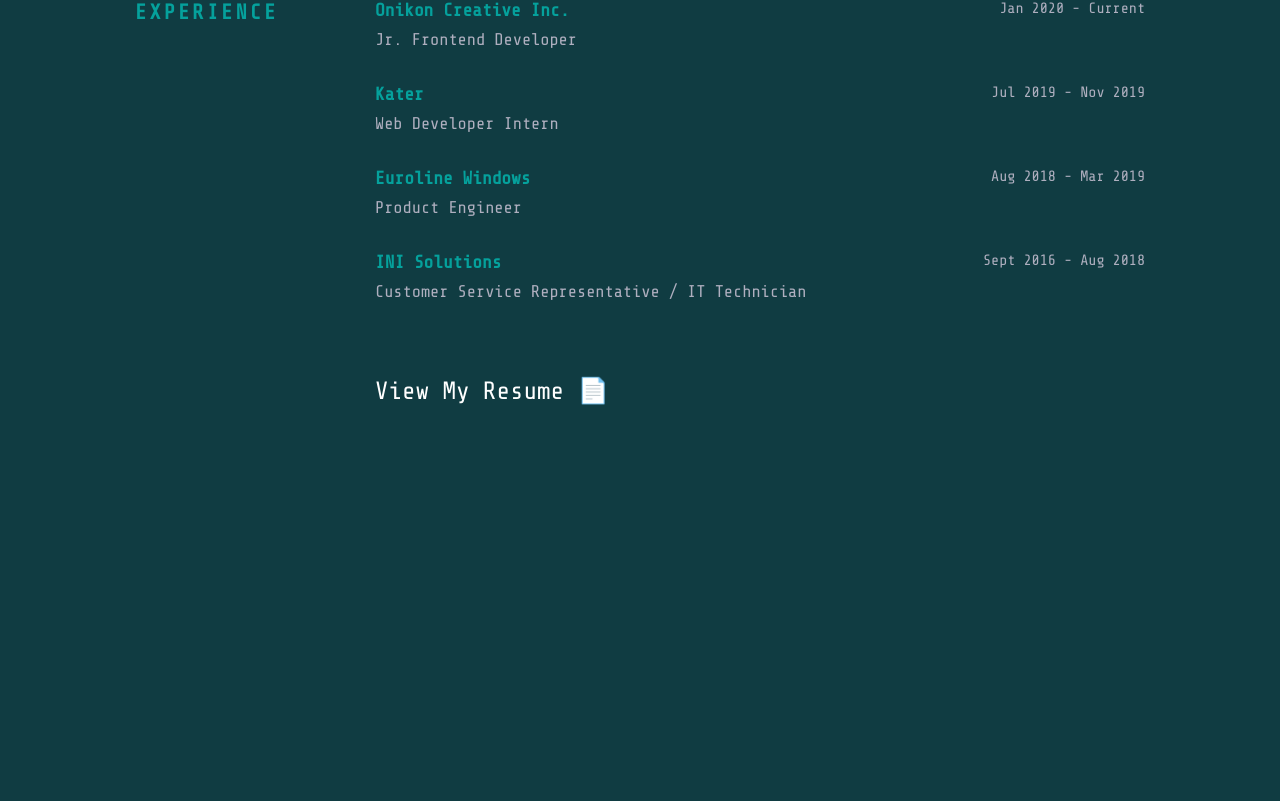
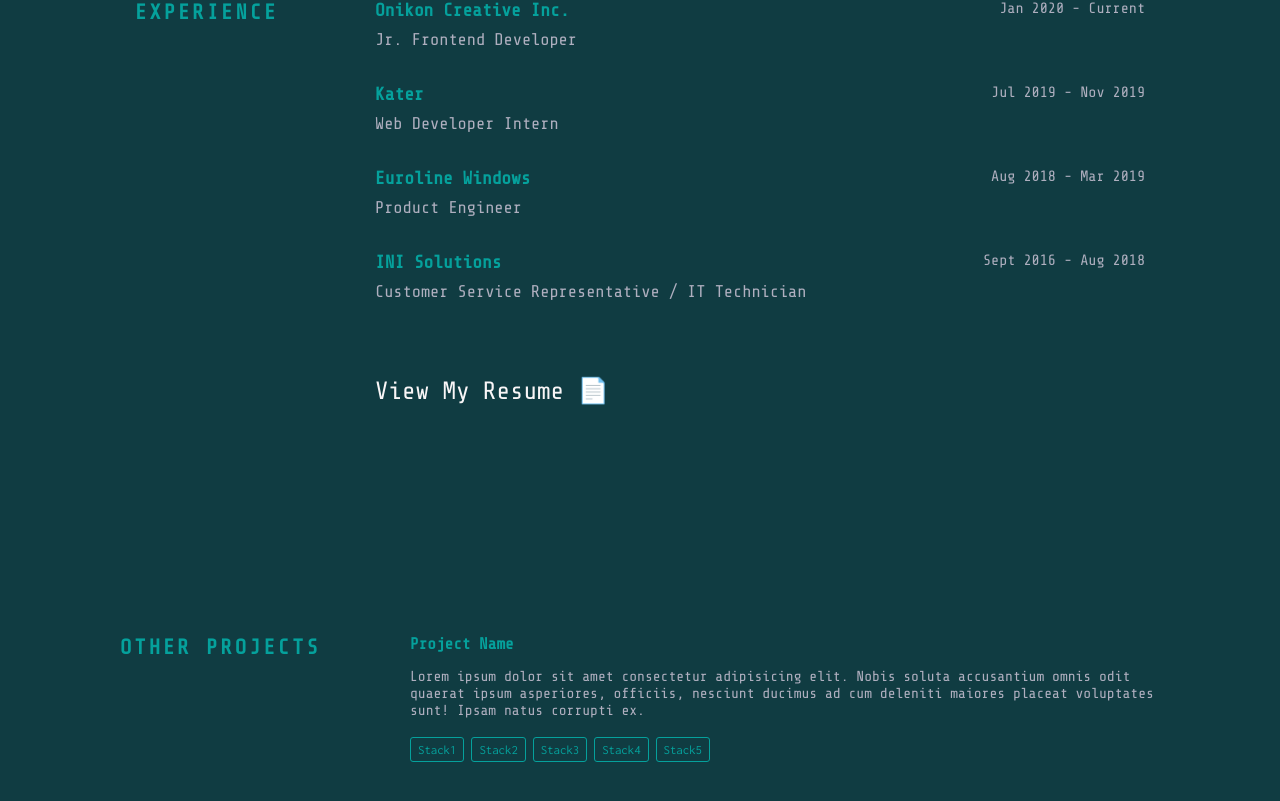
Before and after one commit to Gimorhee/portfolio-v2, a React (Create React App) app: page / in a window 1280 px wide. Shown: the part 1880-2681 px from the top of the page. Before the commit the page ends 2435 px from the top, so only its background shows below. Built offline with nearby package versions, Linux system fonts and the light colour scheme.

Commit message:
OtherProject(s) Components

```diff
--- a/src/App.js
+++ b/src/App.js
@@ -4,6 +4,7 @@
 import Background from "./components/Background";
 import Skills from "./components/Skills";
 import Experiences from "./components/Experiences";
+import OtherProjects from "./components/projects/OtherProjects";
 
 import "./App.css";
 
@@ -15,6 +16,7 @@
       <Background />
       <Skills />
       <Experiences />
+      <OtherProjects />
     </div>
   );
 }
--- /dev/null
+++ b/src/components/projects/OtherProject.js
@@ -0,0 +1,19 @@
+import React from "react";
+
+function OtherProject({ name, info, stacks }) {
+  return (
+    <div className="OtherProject-Container">
+      <div className="ProjectName-Container">
+        <p className="Project-Name">{name}</p>
+      </div>
+      <p className="Project-Info">{info}</p>
+      <div className="Project-Stacks">
+        {stacks.map(stack => (
+          <span className="Project-Stack">{stack}</span>
+        ))}
+      </div>
+    </div>
+  );
+}
+
+export default OtherProject;
--- /dev/null
+++ b/src/components/projects/OtherProjects.js
@@ -0,0 +1,21 @@
+import React from "react";
+import OtherProject from "./OtherProject";
+
+import "../../css/projects/projects.css";
+
+function OtherProjects() {
+  return (
+    <div className="OtherProjects">
+      <h1 className="Project-Header">OTHER PROJECTS</h1>
+      <div className="OtherProjects-Container">
+        <OtherProject
+          name="Project Name"
+          info="Lorem ipsum dolor sit amet consectetur adipisicing elit. Nobis soluta accusantium omnis odit quaerat ipsum asperiores, officiis, nesciunt ducimus ad cum deleniti maiores placeat voluptates sunt! Ipsam natus corrupti ex."
+          stacks={["Stack1", "Stack2", "Stack3", "Stack4", "Stack5"]}
+        />
+      </div>
+    </div>
+  );
+}
+
+export default OtherProjects;
--- a/src/css/experiences/experiences.css
+++ b/src/css/experiences/experiences.css
@@ -60,7 +60,7 @@
 
 .Experiences .Resume-Link {
   margin-top: 40px;
-  color: #fff;
+  color: #f9f6f7;
   text-decoration: none;
   font-size: 25px;
 }
--- a/src/css/experiences/experiences.scss
+++ b/src/css/experiences/experiences.scss
@@ -47,7 +47,7 @@
 
   .Resume-Link {
     margin-top: 40px;
-    color: #fff;
+    color: #f9f6f7;
     text-decoration: none;
     font-size: 25px;
 
--- /dev/null
+++ b/src/css/projects/projects.css
@@ -0,0 +1,56 @@
+@import url("https://fonts.googleapis.com/css?family=Inconsolata&display=swap");
+.OtherProjects {
+  display: -webkit-box;
+  display: -ms-flexbox;
+  display: flex;
+  -webkit-box-pack: justify;
+      -ms-flex-pack: justify;
+          justify-content: space-between;
+  max-width: 1200px;
+  margin: 0 auto;
+  padding: 80px 80px 150px 80px;
+}
+
+.OtherProjects .Project-Header {
+  color: #05a19c;
+  font-weight: 900;
+  font-size: 21px;
+  letter-spacing: 3px;
+}
+
+.OtherProjects .OtherProjects-Container {
+  width: 100%;
+  max-width: 750px;
+}
+
+.OtherProjects .OtherProjects-Container .OtherProject-Container {
+  margin-bottom: 50px;
+}
+
+.OtherProjects .OtherProjects-Container .OtherProject-Container .ProjectName-Container {
+  margin-bottom: 15px;
+}
+
+.OtherProjects .OtherProjects-Container .OtherProject-Container .ProjectName-Container .Project-Name {
+  color: #05a19c;
+  font-weight: 600;
+  font-size: 16px;
+}
+
+.OtherProjects .OtherProjects-Container .OtherProject-Container .Project-Info {
+  color: #afafbf;
+  margin-bottom: 15px;
+  font-size: 14.5px;
+}
+
+.OtherProjects .OtherProjects-Container .OtherProject-Container .Project-Stacks .Project-Stack {
+  font-family: "Inconsolata", monospace;
+  color: #05a19c;
+  border: 1px solid #05a19c;
+  border-radius: 3px;
+  margin: 3px 7px 3px 0;
+  padding: 5px 7px;
+  font-size: 0.8rem;
+  display: inline-block;
+}
+/*# sourceMappingURL=projects.css.map */
--- /dev/null
+++ b/src/css/projects/projects.scss
@@ -0,0 +1,55 @@
+@import url("https://fonts.googleapis.com/css?family=Inconsolata&display=swap");
+
+// OTHER PROJECTS COMPONENT
+.OtherProjects {
+  display: flex;
+  justify-content: space-between;
+  max-width: 1200px;
+  margin: 0 auto;
+  padding: 80px 80px 150px 80px;
+
+  .Project-Header {
+    color: #05a19c;
+    font-weight: 900;
+    font-size: 21px;
+    letter-spacing: 3px;
+  }
+
+  .OtherProjects-Container {
+    width: 100%;
+    max-width: 750px;
+
+    .OtherProject-Container {
+      margin-bottom: 50px;
+
+      .ProjectName-Container {
+        margin-bottom: 15px;
+
+        .Project-Name {
+          color: #05a19c;
+          font-weight: 600;
+          font-size: 16px;
+        }
+      }
+
+      .Project-Info {
+        color: #afafbf;
+        margin-bottom: 15px;
+        font-size: 14.5px;
+      }
+
+      .Project-Stacks {
+        .Project-Stack {
+          font-family: "Inconsolata", monospace;
+          color: #05a19c;
+          border: 1px solid #05a19c;
+          border-radius: 3px;
+          margin: 3px 7px 3px 0;
+          padding: 5px 7px;
+          font-size: 0.8rem;
+          display: inline-block;
+        }
+      }
+    }
+  }
+}
```
Also changed, not shown: src/components/projects/FeaturedProjects.js (added), 2 other files (tests, documents, lock files or other folders).
